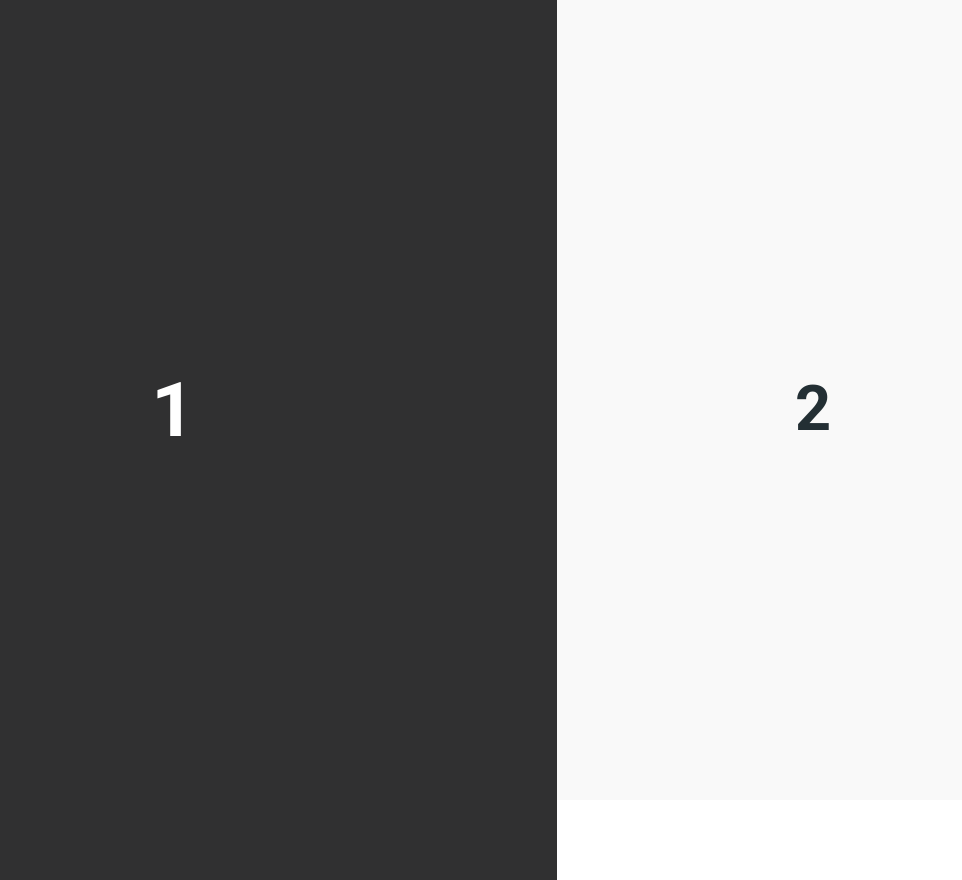
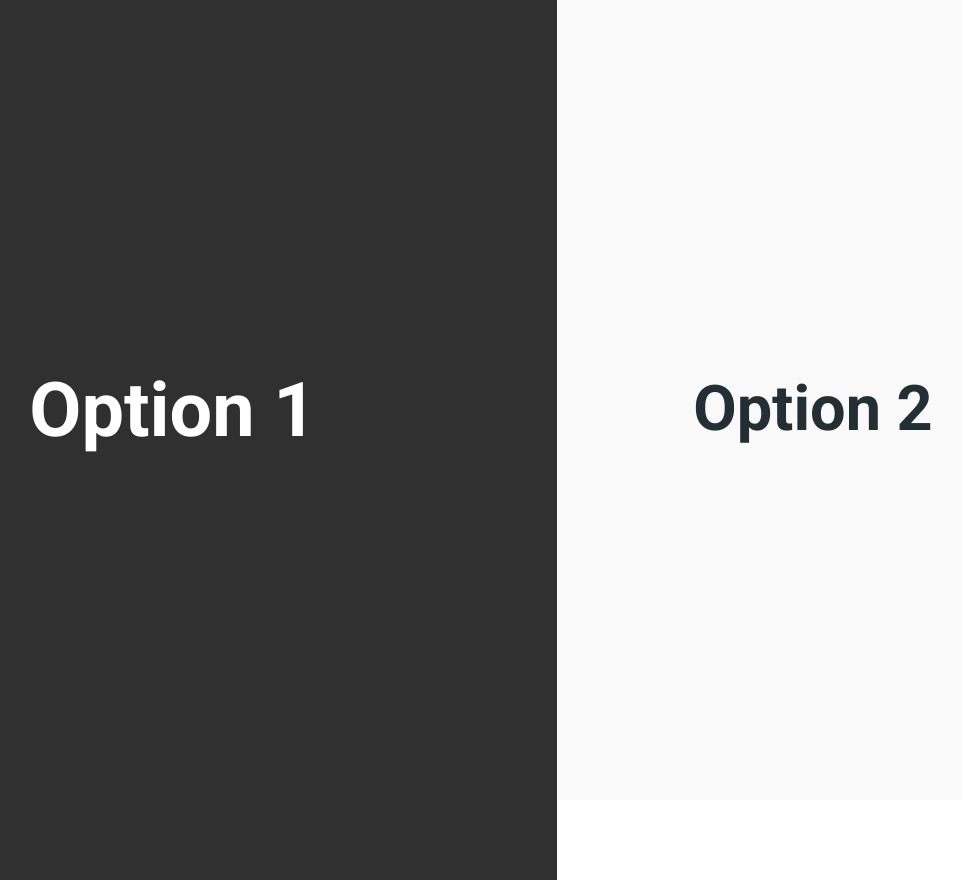
Before and after one commit to yiningsoong/yiningsoong.github.io, a plain HTML site: page index.html in a window 1280 px wide. Shown: the whole page, without its empty margins (147-1109 px from the left). Drawn offline with Linux system fonts and the light colour scheme.

Commit message:
Update index.html

```diff
--- a/index.html
+++ b/index.html
@@ -16,11 +16,11 @@
     <div class="row" id="selection">
         <div id="tokbox" class="col s6 valign-wrapper" onclick="location.href='tokbox-sample/index.html'">
             <!--<img class="animated zoomIn" src="img/tokbox-logo-white.png" width="300" />-->
-            <h1>1</h1>
+            <h1>Option 1</h1>
         </div>
         <div id="twilio" class="col s6 valign-wrapper" onclick="location.href='twilio-sample/index.html'">
             <!--<img class="animated zoomIn" src="img/twilio-logo-red.png" width="300" />-->
-            <h1>2</h1>
+            <h1>Option 2</h1>
         </div>
     </div>
 
```
